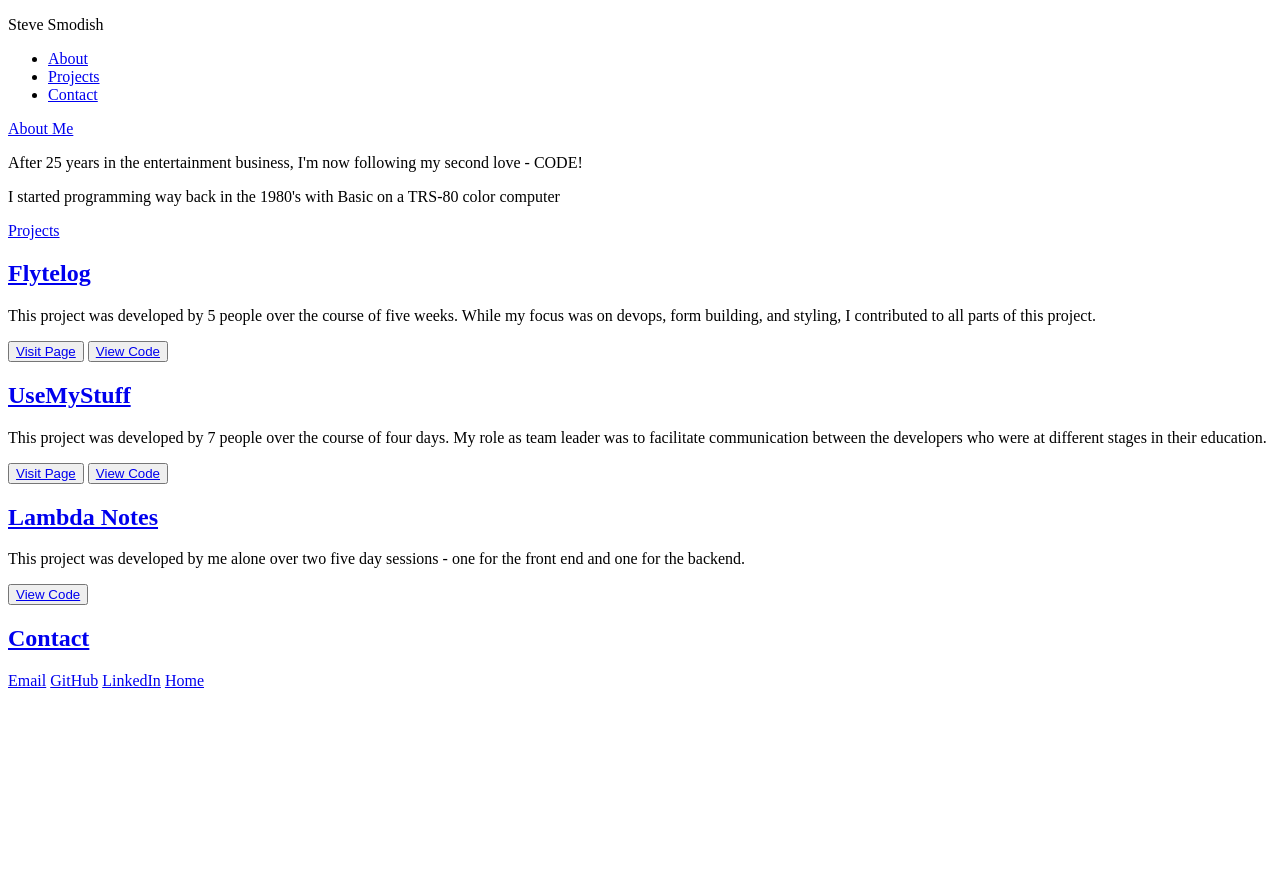
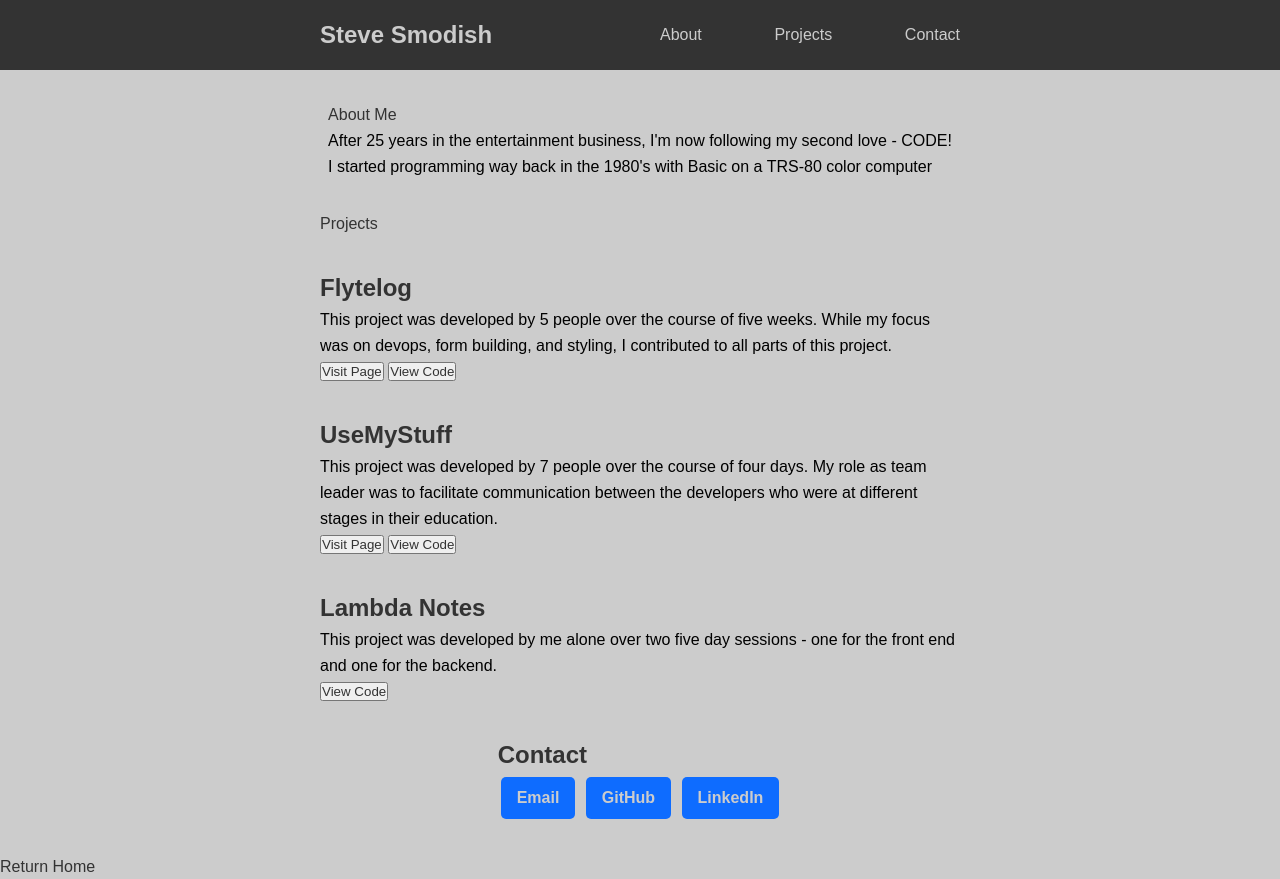
Before and after one commit to smodish-playground/2022-Portfolio, a website: page index.html in a window 1280 px wide. Before the commit the page ends 800 px from the top, so only its background shows below. Drawn offline with Linux system fonts and the light colour scheme.

Commit message:
sass setup and some styles

```diff
--- a/index.html
+++ b/index.html
@@ -1,18 +1,19 @@
 <!DOCTYPE html>
 <html lang="en">
-
   <head>
     <meta charset="UTF-8" />
     <meta http-equiv="X-UA-Compatible" content="IE=edge" />
     <meta name="viewport" content="width=device-width, initial-scale=1.0" />
     <title>Steve Smodish</title>
+    <link rel="stylesheet" href="css/styles.css" />
   </head>
 
   <body>
-    <header>
-        <p>Steve Smodish</p>
+    <div class="stack">
       <nav>
-            <ul class="nav__links">
+        <div class="container flex-row">
+          <h1>Steve Smodish</h1>
+          <ul class="nav-links flex-row">
             <li>
               <a href="#about">About</a>
             </li>
@@ -23,15 +24,22 @@
               <a href="#contact">Contact</a>
             </li>
           </ul>
+        </div>
       </nav>
-    </header>
       <main>
-        <section class="about">
+        <div class="stack">
+          <section class="about container">
             <a href="#about" name="about">About Me</a>
-            <p>After 25 years in the entertainment business, I'm now following my second love - CODE!</p>
-            <p>I started programming way back in the 1980's with Basic on a TRS-80 color computer</p>
+            <p>
+              After 25 years in the entertainment business, I'm now following my
+              second love - CODE!
+            </p>
+            <p>
+              I started programming way back in the 1980's with Basic on a
+              TRS-80 color computer
+            </p>
           </section>
-        <section class="projects">
+          <section class="projects container stack">
             <a href="projects" name="projects">Projects</a>
 
             <article class="project">
@@ -39,39 +47,82 @@
                 <h2>Flytelog</h2>
               </a>
               <p>
-                    This project was developed by 5 people over the course of five weeks. While my focus was on devops, form building, and styling, I contributed to all parts of this project.
+                This project was developed by 5 people over the course of five
+                weeks. While my focus was on devops, form building, and styling,
+                I contributed to all parts of this project.
               </p>
-                <button><a href="https://lab9-flightlogs.firebaseapp.com/">Visit Page</a></button>
-                <button><a href="https://github.com/Lambda-School-Labs/labs9-flight-log">View Code</a></button>
+              <button>
+                <a href="https://lab9-flightlogs.firebaseapp.com/"
+                  >Visit Page</a
+                >
+              </button>
+              <button>
+                <a href="https://github.com/Lambda-School-Labs/labs9-flight-log"
+                  >View Code</a
+                >
+              </button>
             </article>
             <article class="project">
               <a href="project" name="project">
                 <h2>UseMyStuff</h2>
               </a>
               <p>
-                    This project was developed by 7 people over the course of four days. My role as team leader was to facilitate communication between the developers who were at different stages in their education.
+                This project was developed by 7 people over the course of four
+                days. My role as team leader was to facilitate communication
+                between the developers who were at different stages in their
+                education.
               </p>
-                <button><a href="https://bw2-techstuff.netlify.com/">Visit Page</a></button>
-                <button><a href="https://github.com/lambda-build-week-2-use-my-tech-stuff">View Code</a></button>
+              <button>
+                <a href="https://bw2-techstuff.netlify.com/">Visit Page</a>
+              </button>
+              <button>
+                <a
+                  href="https://github.com/lambda-build-week-2-use-my-tech-stuff"
+                  >View Code</a
+                >
+              </button>
             </article>
             <article class="project">
               <a href="project" name="project">
                 <h2>Lambda Notes</h2>
               </a>
               <p>
-                    This project was developed by me alone over two five day sessions - one for the front end and one for the backend.
+                This project was developed by me alone over two five day
+                sessions - one for the front end and one for the backend.
               </p>
-                <button><a href="https://github.com/ssmodish/lambda-notes-redux">View Code</a></button>
+              <button>
+                <a href="https://github.com/ssmodish/lambda-notes-redux"
+                  >View Code</a
+                >
+              </button>
             </article>
           </section>
+        </div>
       </main>
-    <footer class="contact">
+      <footer class="contact container">
         <h2><a href="contact" name="contact">Contact</a></h2>
-        <a href="mailto://stevesmodish@gmail.com"><span class="service_logo" id="email"></span>Email</a>
-        <a href="https://github.com/ssmodish"><span class="service_logo" id="github"></span>GitHub</a>
-        <a href="https://www.linkedin.com/in/stevesmodish/"><span class="service_logo" id="linkedin"></span>LinkedIn</a>
-        <a href="https://www.stevesmodish.com"><span class="service_logo" id="homepage"></span>Home</a>
+        <div class="btn-primary">
+          <a href="mailto://stevesmodish@gmail.com">
+            <span class="service_logo" id="email"></span>
+            Email
+          </a>
+        </div>
+        <div class="btn-primary">
+          <a href="https://github.com/ssmodish">
+            <span class="service_logo" id="github"></span>
+            GitHub
+          </a>
+        </div>
+        <div class="btn-primary">
+          <a href="https://www.linkedin.com/in/stevesmodish/">
+            <span class="service_logo" id="linkedin"></span>
+            LinkedIn
+          </a>
+        </div>
       </footer>
+      <a href="https://www.stevesmodish.com">
+        <span class="service_logo" id="homepage"></span>Return Home
+      </a>
+    </div>
   </body>
-
 </html>
--- /dev/null
+++ b/scss/_buttons.scss
@@ -0,0 +1,25 @@
+%btn {
+  display: inline-block;
+  border-radius: 5px;
+  padding: 0.5rem 1rem;
+  margin: 3px;
+
+  &:hover {
+    transform: scale(0.98);
+  }
+
+  & a {
+    color: $light-color;
+    font-weight: 600;
+  }
+}
+
+.btn-primary {
+  @extend %btn;
+  background-color: $primary;
+}
+
+.btn-secondary {
+  @extend %btn;
+  background-color: $secondary;
+}
--- /dev/null
+++ b/scss/_config.scss
@@ -0,0 +1,5 @@
+$font-stack: Arial, Helvetica, sans-serif;
+$light-color: #cccccc;
+$dark-color: #333333;
+$primary: #0e6cff;
+$secondary: #ff8700;
--- /dev/null
+++ b/scss/_utilities.scss
@@ -0,0 +1,18 @@
+.flex-row {
+  display: flex;
+  flex-direction: row;
+  justify-content: space-between;
+  align-items: center;
+}
+
+.container {
+  max-width: 700px;
+  padding: 0 30px;
+  margin: 0 auto;
+  overflow: wrap;
+}
+
+.stack {
+  display: grid;
+  gap: 2rem;
+}
--- /dev/null
+++ b/scss/styles.scss
@@ -0,0 +1,41 @@
+@import "config";
+@import "utilities";
+@import "buttons";
+
+* {
+  // border: 1px solid orange;
+  margin: 0;
+  padding: 0;
+  box-sizing: border-box;
+}
+
+body {
+  background-color: $light-color;
+  font-family: $font-stack;
+  line-height: 1.6;
+}
+
+a {
+  color: $dark-color;
+  text-decoration: none;
+}
+
+a:hover {
+  color: $secondary;
+}
+
+nav {
+  background-color: $dark-color;
+  color: $light-color;
+  padding: 1rem;
+
+  a {
+    color: $light-color;
+  }
+}
+
+.nav-links {
+  text-decoration: none;
+  list-style: none;
+  width: 300px;
+}
```
Also changed, not shown: css/styles.css (added), styles.css (deleted), 1 other file. Lines whose indentation alone changed are shown as unchanged.
